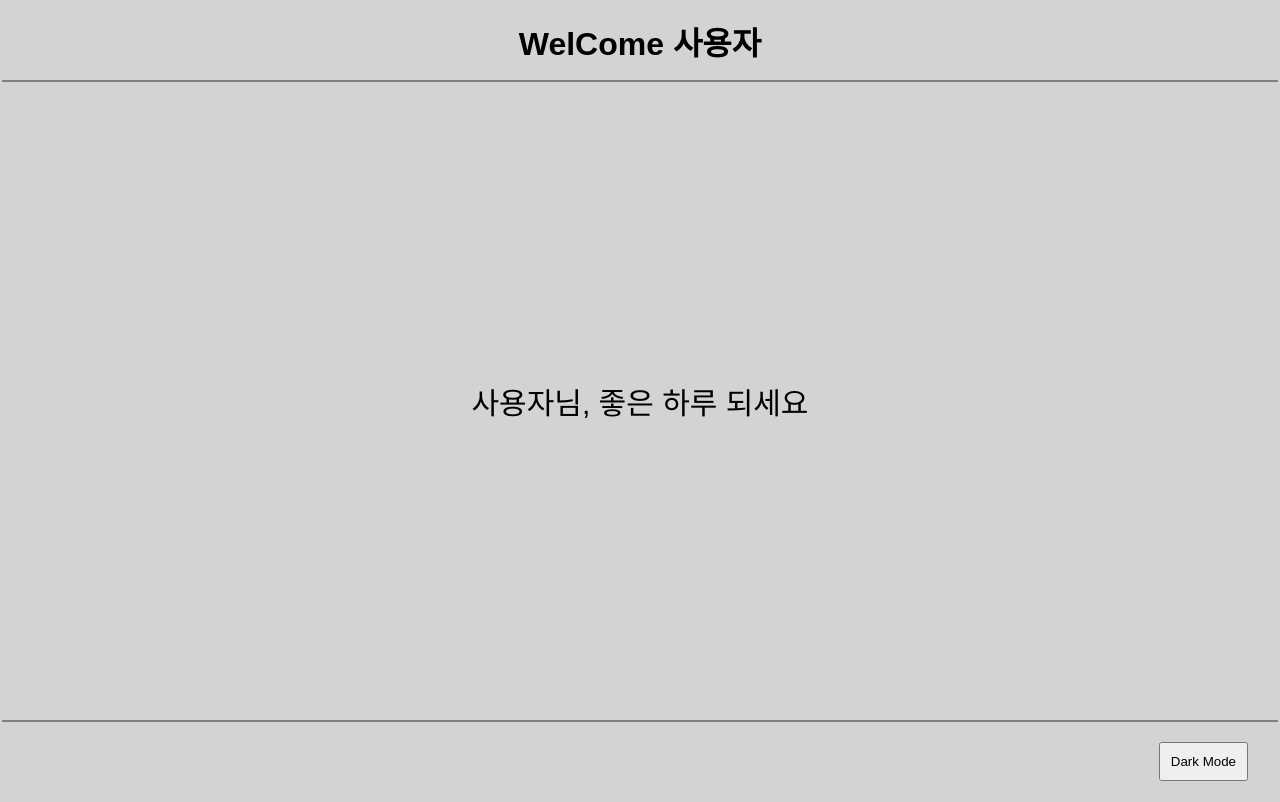
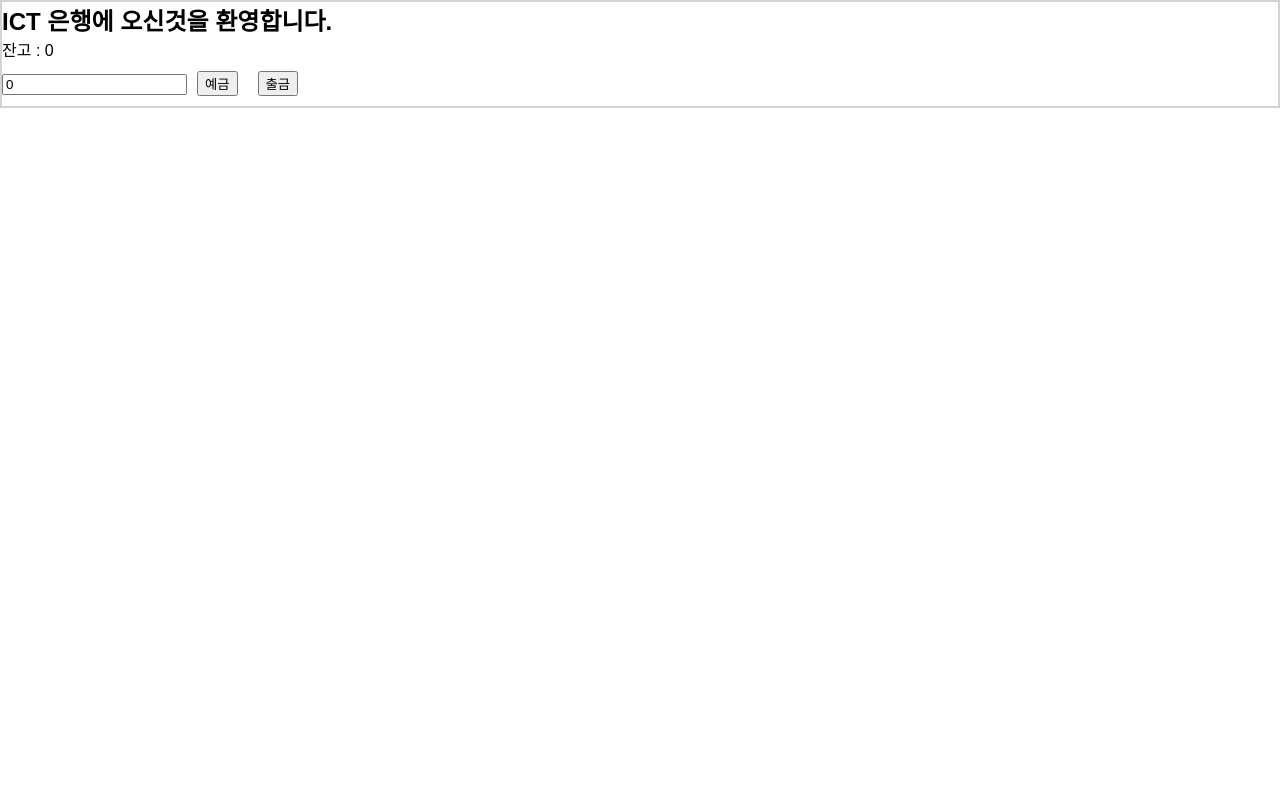
Before and after one commit to nohssam/2024_react02, a React (Create React App) app: page / in a window 1280 px wide. Built offline with nearby package versions, Linux system fonts and the light colour scheme.

Commit message:
reducer 예제

```diff
--- /dev/null
+++ b/src/components/step15/ReducerTest01.jsx
@@ -0,0 +1,36 @@
+import React, { useReducer } from 'react';
+
+// useReducer는 React의 상태관리 훅, 복잡한 상태 변화를 더 명확하고 예측 가능하게 관리할 수 있도록 도와 준다.
+// 상태관리 로직을 컴포넌트에서 분리하여 코드 가독성을 높인다.
+
+// reducer   -> state를 업데이트하는 함수
+// dispatch  -> state 업데이트를 위한 요구
+// action    -> 요구의 내용 , type과 payload 가 있다.
+
+function reducer(state, action) {
+    switch (action.type) {
+        case "add":
+            return state + action.payload; // 현재상태(state)에 payload 더하기
+        case "sub":
+            return state - action.payload; // 현재상태(state)에 payload 빼기
+        case "reset":
+            return 0;
+
+    }
+}
+
+function ReducerTest01(props) {
+    // useReducer(위에 reducer함수이름, 초기값)
+    const [number, dispatch] = useReducer(reducer, 0)
+    return (
+        <div>
+            <p>Count : {number}</p>
+            {/* 구분하기 위해서 type 존재한다. payload : 액션이나, 요청에 포함된느 데이터 또는 정보를 의미 */}
+            <button onClick={() => dispatch({ type: "add", payload: 1 })}> + </button>
+            <button onClick={() => dispatch({ type: "sub", payload: 1 })}> - </button>
+            <button onClick={() => dispatch({ type: "reset" })}> Reset </button>
+        </div>
+    );
+}
+
+export default ReducerTest01;
--- /dev/null
+++ b/src/components/step15/ReducerTest02.jsx
@@ -0,0 +1,46 @@
+import React, { useReducer, useState } from 'react';
+
+function reducer(state, action) {
+    switch (action.type) {
+        case 'deposit':
+            return state + action.payload;
+        case 'withdrawal':
+            return state - action.payload;
+    }
+}
+
+function ReducerTest02(props) {
+    // input에 값 저장
+    const [number, setNumber] = useState(0);
+    const [money, dispatch] = useReducer(reducer, 0);
+
+    return (
+        <div>
+            <h2>ICT 은행에 오신것을 환영합니다.</h2>
+            <p> 잔고 : {money} </p>
+            <input type='number'
+                value={number}
+                onChange={(e) => {
+                    const value = parseInt(e.target.value) || 0;
+                    setNumber(value < 0 ? 0 : value);  // 음수 방지
+                }}
+                step="1000"
+            />
+            <button onClick={() => {
+                dispatch({ type: 'deposit', payload: number });
+                setNumber(0); // 입력값 초기화
+            }}>예금</button>
+
+            <button onClick={() => {
+                if (number > money) {
+                    alert('잔고 부족')
+                } else {
+                    dispatch({ type: 'withdrawal', payload: number });
+                    setNumber(0); // 입력값 초기화
+                }
+            }}>출금</button>
+        </div>
+    );
+}
+
+export default ReducerTest02;
--- a/src/index.js
+++ b/src/index.js
@@ -31,6 +31,8 @@
 import UseIdTest2 from './components/step12/UseIdTest2';
 // import ContextTest from './components/step13/ContextTest';
 import ContextTest from './components/step14/ContextTest';
+import ReducerTest01 from './components/step15/ReducerTest01';
+import ReducerTest02 from './components/step15/ReducerTest02';
 
 const root = ReactDOM.createRoot(document.getElementById('root'));
 root.render(
@@ -65,6 +67,8 @@
   // <UseIdTest />
   // <UseIdTest2 />
   // <ContextTest />
-  <ContextTest />
+  // <ContextTest />
+  // <ReducerTest01 />
+  <ReducerTest02 />
 );
 reportWebVitals();
```
